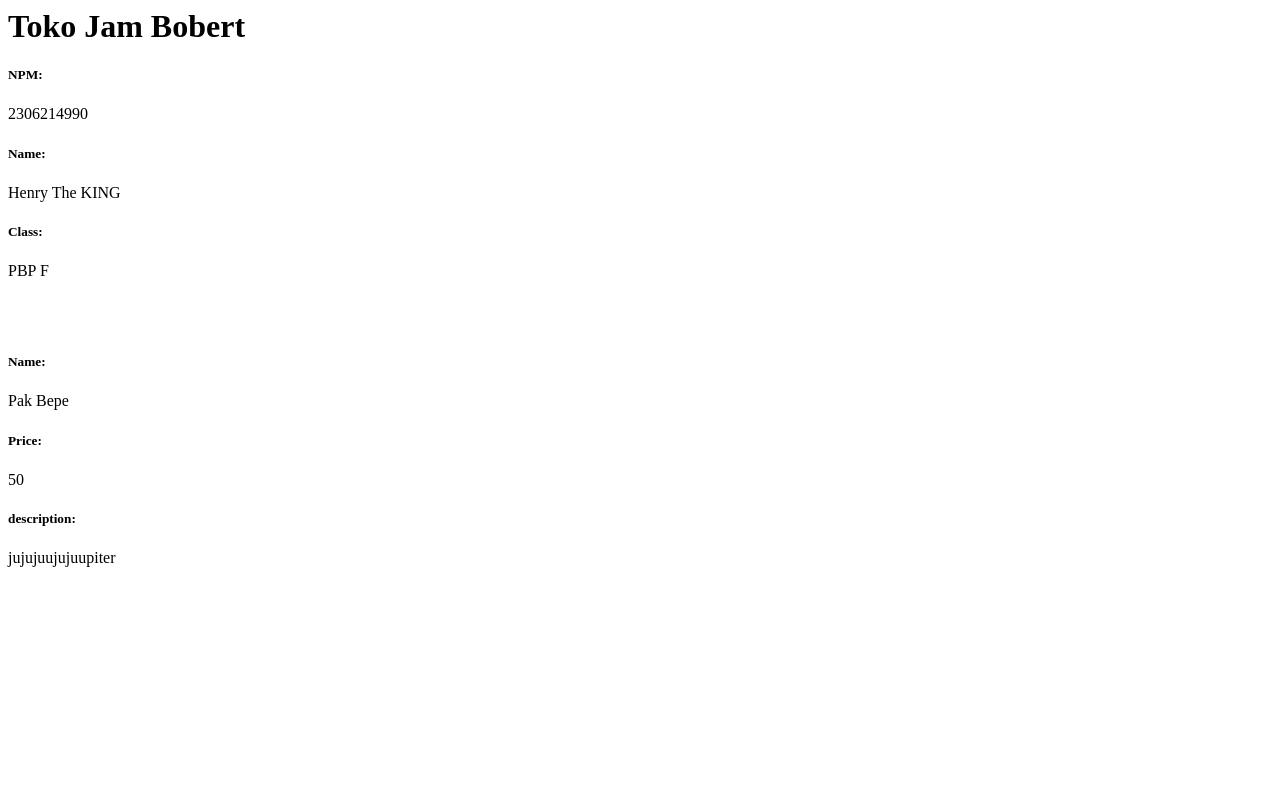
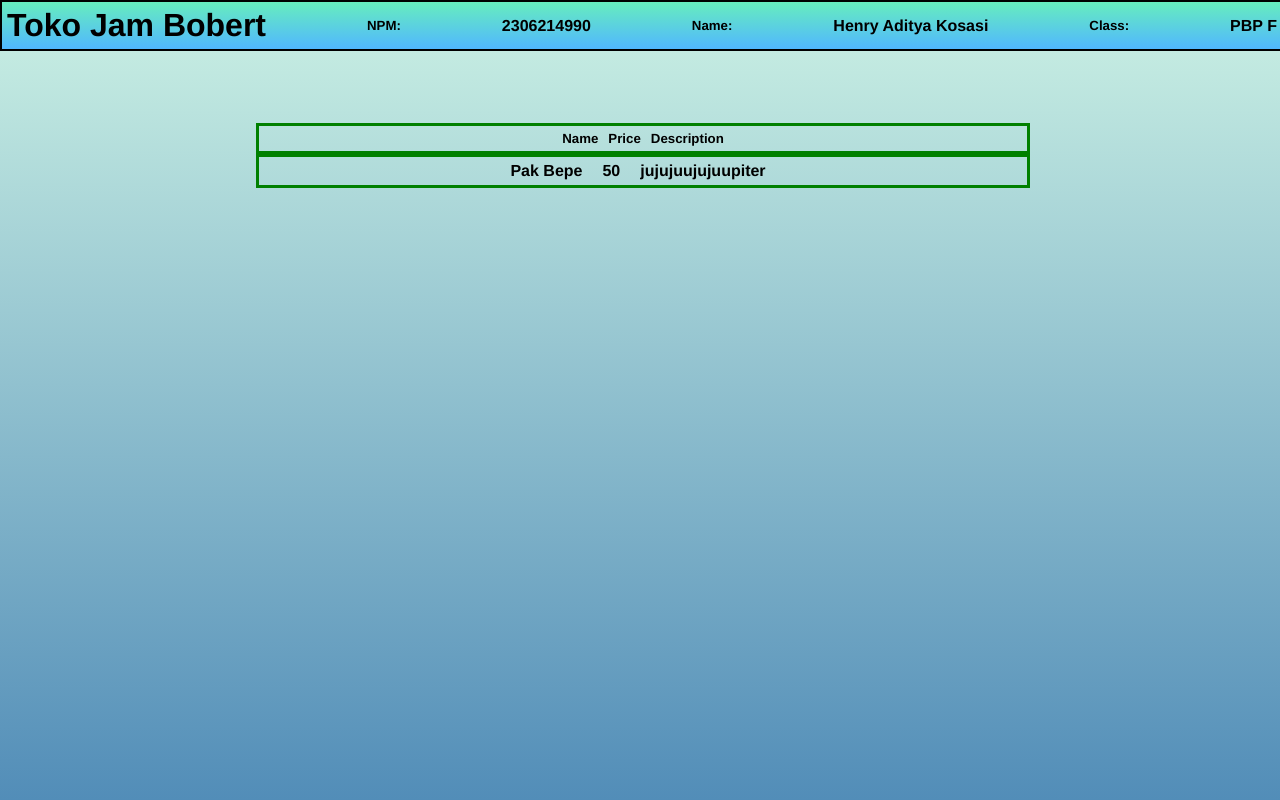
Before and after one commit to henryak25/toko-jam-bobert, a Django app: page / in a window 1280 px wide. Run offline with Django 5.2, Linux system fonts and the light colour scheme.

Commit message:
Perubahan terhadap README dan main.html

```diff
--- a/main/templates/main.html
+++ b/main/templates/main.html
@@ -1,15 +1,78 @@
+<!DOCTYPE html>
+<html lang="en">
+<head>
+    <meta charset="UTF-8">
+    <meta name="viewport" content="width=device-width, initial-scale=1.0">
+    <title>Document</title>
+    <style>
+        body{
+            background: linear-gradient( rgb(203, 241, 228), rgb(82, 141, 184));
+            font-family: Helvetica;
+            text-align: center;
+            height: 100vh;
+            margin: auto;
+            padding: auto;
+            display: flex;
+
+            flex-direction: column;
+        }
+        h5, h1, p{
+            font-weight: bold;
+            margin: 5px;
+        }
+        header{
+            display: flex;
+            flex-direction: row;
+            align-content: space-between;
+            justify-content: space-between;
+            align-items: center;
+            gap: 10px;
+            border: black solid 2px;
+            position: sticky;
+            width: 100%;
+            padding: auto;
+            background: linear-gradient( rgb(103, 237, 190), rgb(80, 183, 255));;
+        }
+        .column, .data-row{
+            display: flex;
+            width: 100%;
+            justify-content: center;
+            align-items: center;
+            border: 3px solid green;
+        }
+        .product{
+            width: 60%;
+            margin: 0 auto;
+            display: flex;
+            flex-direction: column;
+            justify-content: space-between;
+        }
+    </style>
+</head>
+<body>
+    <header>
         <h1>Toko Jam Bobert</h1>
-
         <h5>NPM: </h5>
         <p>2306214990</p> <!-- Ubah sesuai dengan npm kamu -->
         <h5>Name: </h5>
-<p>Henry The KING</p> <!-- Ubah sesuai dengan nama kamu -->
+        <p>Henry Aditya Kosasi</p>
         <h5>Class: </h5>
         <p>PBP F</p>
-<br><br>
-<h5>Name: </h5>
+    </header>
+    <br><br><br><br>
+    <div class = "product">
+        <!--Akan saya ubah jadi grid saja sepertinya nanti
+            Untuk sekarang belum terlalu paham grid-->
+        <div class="column">
+            <h5>Name</h5>
+            <h5>Price</h5>
+            <h5>Description</h5>
+        </div>
+        <div class="data-row">
             <p>{{ name }}<p>
-<h5>Price: </h5>
             <p>{{ price }}<p>
-<h5>description: </h5>
             <p>{{ description }}<p>
+        </div>
+    </div>
+</body>
+</html>
```
Also changed, not shown: README.md. Lines whose indentation alone changed are shown as unchanged.
